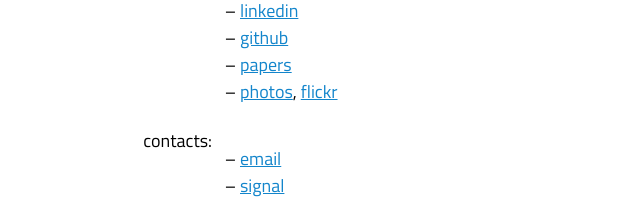
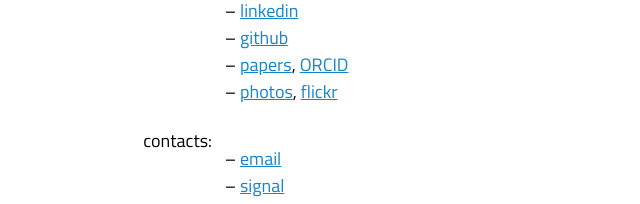
Before and after one commit to mxposed/mxposed.github.io, a plain HTML site: page index.html in a window 1280 px wide. Shown: the part 464-668 px from the top of the page, 78-718 px from the left. Drawn offline with Linux system fonts and the light colour scheme.

Commit message:
Add orcid

```diff
--- a/index.html
+++ b/index.html
@@ -45,7 +45,7 @@
         <li><a href="https://github.com/mxposed/cv/blob/master/cv.pdf">CV</a>, <a href="https://github.com/mxposed/cv/blob/master/resume.pdf">resume</a></li>
         <li><a href="https://www.linkedin.com/in/nikolaimarkov/">linkedin</a></li>
         <li><a href="https://github.com/mxposed">github</a></li>
-        <li><a href="https://scholar.google.com/citations?user=-E-79qkAAAAJ&hl=en">papers</a></li>
+        <li><a href="https://scholar.google.com/citations?user=-E-79qkAAAAJ&hl=en">papers</a>, <a href="https://orcid.org/0000-0002-3659-4387">ORCID</a></li>
         <li><a href="photos/">photos</a>, <a href="https://www.flickr.com/photos/--jay/">flickr</a></li>
     </ul></dd>
     <dt>contacts:</dt><dd><ul>
```
